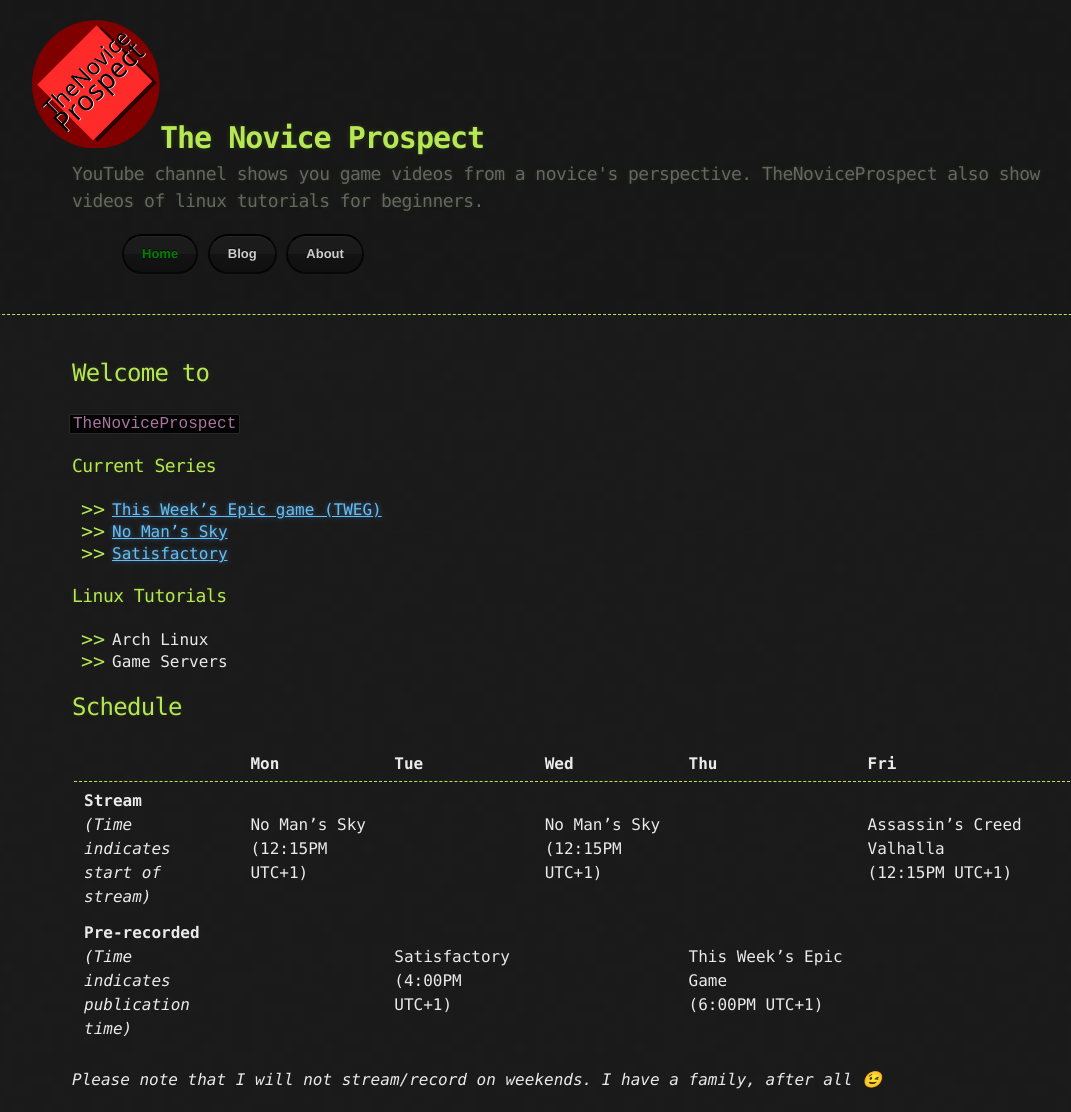
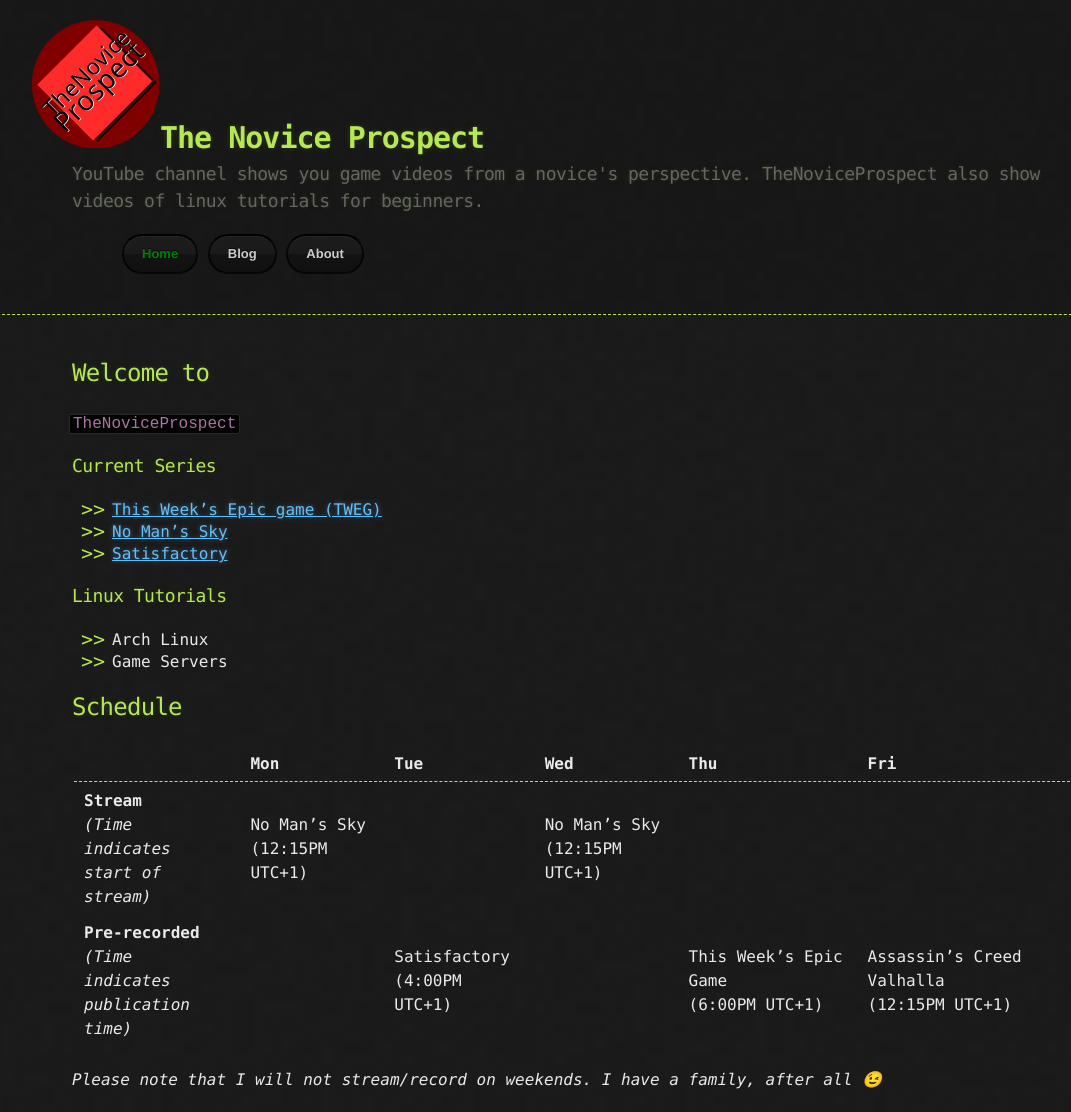
Before and after one commit to TheNoviceProspect/thenoviceprospect.github.io, a Jekyll site: the page built from index.md, in a window 1280 px wide. Shown: the whole page, without its empty margins (68-1139 px from the left). Built offline with Jekyll 4.4.1, drawn with Linux system fonts in a browser that asks for light colours; emoji names are drawn with the system emoji font; our own code applies the rules of GitHub Pages for plain Markdown files.

```diff
--- a/_includes/schedule.md
+++ b/_includes/schedule.md
@@ -1,8 +1,8 @@
 ## Schedule
 
-|  | **Mon** | **Tue** | **Wed** | **Thu** | **Fri** |
-|---|---|---|---|---|---|
-| **Stream**<br>*(Time indicates <br>start of stream)* | No Man's Sky<br>(12:15PM UTC+1) |  | No Man's Sky<br>(12:15PM UTC+1) |  | Assassin's Creed Valhalla<br>(12:15PM UTC+1) |
-| **Pre-recorded**<br>*(Time indicates<br>publication time)* |  | Satisfactory<br>(4:00PM UTC+1) |  | This Week's Epic Game<br>(6:00PM UTC+1) |  |
+|                                                            | **Mon**                         | **Tue**                        | **Wed**                         | **Thu**                                 | **Fri**                                      |
+|------------------------------------------------------------|---------------------------------|--------------------------------|---------------------------------|-----------------------------------------|----------------------------------------------|
+| **Stream**<br>*(Time indicates <br>start of stream)*       | No Man's Sky<br>(12:15PM UTC+1) |                                | No Man's Sky<br>(12:15PM UTC+1) |                                         |                                              |
+| **Pre-recorded**<br>*(Time indicates<br>publication time)* |                                 | Satisfactory<br>(4:00PM UTC+1) |                                 | This Week's Epic Game<br>(6:00PM UTC+1) | Assassin's Creed Valhalla<br>(12:15PM UTC+1) |
 
 *Please note that I will not stream/record on weekends. I have a family, after all :wink:*
```
